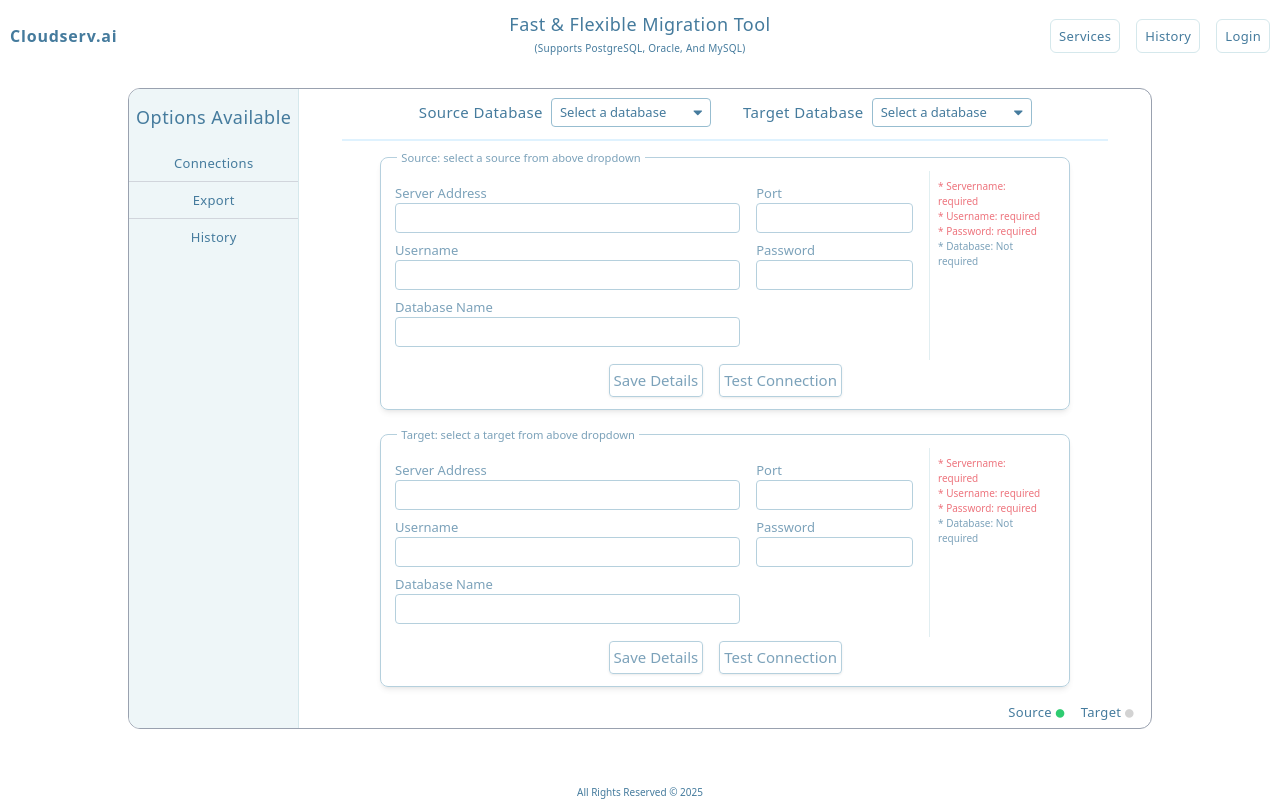
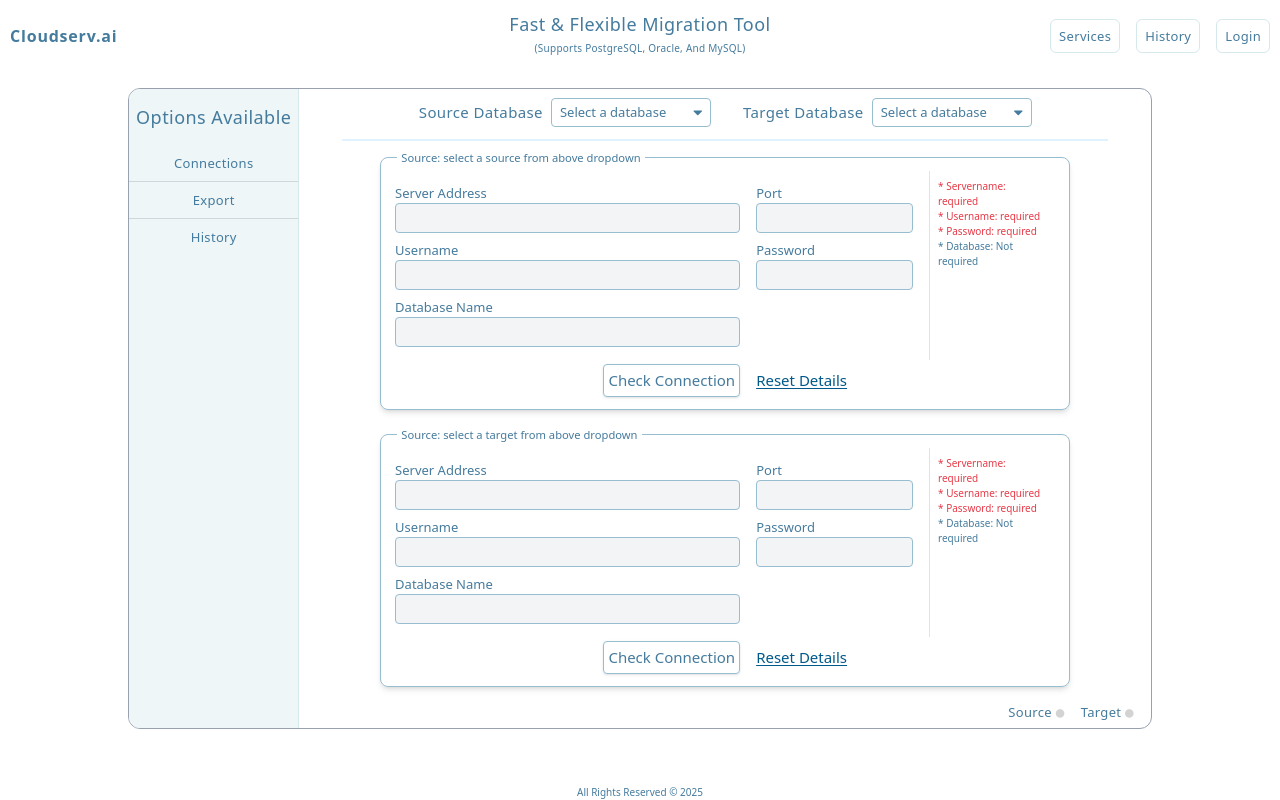
Before and after one commit to Nitishkumar28/db-migration, a React (Vite) app in the folder db_migration/frontend/: page /home/connections in a window 1280 px wide. Built offline with nearby package versions, Linux system fonts and the light colour scheme.

Commit message:
update: export UI(layout) completed 2

```diff
--- a/db_migration/frontend/src/base/InputBar.jsx
+++ b/db_migration/frontend/src/base/InputBar.jsx
@@ -5,25 +5,46 @@ import { themePalette } from "./colorPalette";
 
 const InputBar = ({ title, db_type, field, type = "text" }) => {
   const activeTheme = useUIStore((state) => state.theme);
-  const updateConnectionDetails = useDBStore((state) => state.updateConnectionDetails);
-  const connectionDetails = useDBStore(state => state.connectionDetails);
 
-  const connection = connectionDetails.find((conn) => conn.db_type === db_type);
-  const value = connection?.[field] || "";
+  const activeConnection = useDBStore(state => {
+    if(db_type === "source") {
+      return state.selectedSource
+    } else if (db_type === "target") {
+      return state.selectedTarget
+    }
+  })
+
+  const updateConnectionDetails = useDBStore((state) => {
+    if(db_type === "source") {
+      return state.updateSourceDetails
+    } else if (db_type === "target") {
+      return state.updateTargetDetails
+    }
+  });
+
+  const activeConnectionDetails = useDBStore(state => {
+    if(db_type === "source") {
+      return state.selectSourceDetails
+    } else if (db_type === "target") {
+      return state.selectTargetDetails
+    }
+  })
+
+  const value = activeConnectionDetails?.[field] || "";
 
   const handleChange = (e) => {
-    updateConnectionDetails(db_type, field, e.target.value);
+    updateConnectionDetails(field, e.target.value);
   }
 
   return (
-    <div className="flex flex-col justify-start items-start">
+    <div className={`flex flex-col justify-start items-start`}>
       <TextHolder text={title} size="small" weight="light" styles="select-none" />
       <input
         style={{ borderColor: themePalette[activeTheme].borderPrimary, fontSize: header_sizes.small }}
         type={type}
         value={value}
         onChange={e => handleChange(e)}
-        className="w-full outline-none border rounded px-2 py-1"
+        className={`w-full outline-none border rounded px-2 py-1 ${!activeConnection && "cursor-default bg-gray-100 pointer-events-none"}`}
       />
     </div>
   );
--- /dev/null
+++ b/db_migration/frontend/src/base/main/StatusLight.jsx
@@ -0,0 +1,18 @@
+import useUIStore from "../../store/uistore"
+import { header_sizes, header_weight } from "../Base";
+import { themePalette } from "../colorPalette";
+
+const StatusLight = ({text, status}) => {
+    const { theme } = useUIStore();
+
+    const greenLight = <i style={{color: themePalette[theme]?.success, fontSize: header_sizes.extrasmall}} className="fa fa-circle"></i>
+    const redLight = <i style={{color: themePalette[theme]?.error, fontSize: header_sizes.extrasmall}} className="fa fa-circle"></i>
+    const grayLight = <i style={{color: themePalette[theme]?.pending, fontSize: header_sizes.extrasmall}} className="fa fa-circle"></i>
+
+    const light = status === "success" ? greenLight : status === "idle" ? grayLight : redLight;
+    return (
+        <span className={`capitalize ${header_weight.light}`}>{text} {light}</span>
+    )
+}
+
+export default StatusLight;
--- a/db_migration/frontend/src/base/main/StatusOption.jsx
+++ /dev/null
@@ -1,16 +0,0 @@
-import useUIStore from "../../store/uistore"
-import { header_sizes, header_weight } from "../Base";
-import { themePalette } from "../colorPalette";
-
-const StatusOption = ({text, status}) => {
-    const activeTheme = useUIStore(state => state.theme);
-    const greenLight = <i style={{color: themePalette[activeTheme].success, fontSize: header_sizes.extrasmall}} className="fa fa-circle"></i>
-    const redLight = <i style={{color: themePalette[activeTheme].error, fontSize: header_sizes.extrasmall}} className="fa fa-circle"></i>
-    const grayLight = <i style={{color: themePalette[activeTheme].pending, fontSize: header_sizes.extrasmall}} className="fa fa-circle"></i>
-    const light = status === "connected" ? greenLight : status === "pending" ? grayLight : redLight;
-    return (
-        <span className={`capitalize ${header_weight.light}`}>{text} {light}</span>
-    )
-}
-
-export default StatusOption;
--- a/db_migration/frontend/src/components/Navbar.jsx
+++ b/db_migration/frontend/src/components/Navbar.jsx
@@ -1,7 +1,10 @@
 import { NavbarOption } from "../base/Base";
+import useDBStore from "../store/dbStore";
 import MainHeaderSection from "./MainHeaderSection";
 
 const Navbar = () => {
+  const selectedSource = useDBStore(state => state.selectedSource);
+  const selectedTarget = useDBStore(state => state.selectedTarget);
   return (
     <div className="flex justify-between items-center gap-1 w-full border-b-0 border-b-gray-200 px-2.5 py-3">
       <div className="w-[30%]">
--- a/db_migration/frontend/src/components/main/activeblock/Footer.jsx
+++ b/db_migration/frontend/src/components/main/activeblock/Footer.jsx
@@ -1,10 +1,12 @@
 import { header_sizes } from "../../../base/Base";
 import { themePalette } from "../../../base/colorPalette";
-import StatusOption from "../../../base/main/StatusOption";
+import StatusLight from "../../../base/main/StatusLight";
+import useDBStore from "../../../store/dbStore";
 import useUIStore from "../../../store/uistore";
 
 const Footer = () => {
   const activeTheme = useUIStore(state => state.theme);
+  const { selectSourceDetails, selectTargetDetails } = useDBStore();
 
   return (
     <footer
@@ -12,8 +14,8 @@ const Footer = () => {
       className="w-full border-t-0 px-[2%] tracking-wide leading-6"
     >
       <div className="w-full flex justify-end items-center gap-4 py-1">
-        <StatusOption text="Source" status="connected" />
-        <StatusOption text="Target" status="pending" />
+        <StatusLight text="Source" status={selectSourceDetails.status} />
+        <StatusLight text="Target" status={selectTargetDetails.status} />
       </div>
     </footer>
   );
--- a/db_migration/frontend/src/components/main/activeblock/connection/ConnectionBlock.jsx
+++ b/db_migration/frontend/src/components/main/activeblock/connection/ConnectionBlock.jsx
@@ -1,17 +1,20 @@
-import { useState } from "react";
+import { useEffect, useState } from "react";
 import { header_sizes } from "../../../../base/Base";
 import ConnectionHeader from "./Header";
 import DetailsBlock from "./DetailsBlock";
+import useDBStore from "../../../../store/dbStore";
 
 const ConnectionBlock = () => {
-  const [selectedSource, setSelectedSource] = useState("");
-  const [selectedTarget, setSelectedTarget] = useState("");
+  const {selectedSource, setSelectedSource} = useDBStore();
+  const {selectedTarget, setSelectedTarget} = useDBStore();
+
   const connectionHeaderProps = {
     selectedSource,
     selectedTarget,
     setSelectedSource,
     setSelectedTarget
   }
+
   return (
     <div
     style={{fontSize: header_sizes.normal}}
@@ -19,8 +22,12 @@ const ConnectionBlock = () => {
       <div className="w-full h-full flex flex-col justify-around items-center gap-4 divide-y-2 divide-sky-100 ">
         <ConnectionHeader {...connectionHeaderProps} />
         <div className="w-full h-full flex flex-col justify-start items-center gap-6">
-          <DetailsBlock title={`Source: ${selectedSource || "select a source from above dropdown"}`} db_type={selectedSource?.toLowerCase()} />
-          <DetailsBlock title={`Target: ${selectedTarget || "select a target from above dropdown"}`} db_type={selectedTarget?.toLowerCase()} />
+          <DetailsBlock title={`Source: ${selectedSource || "select a source from above dropdown"}`} db_type="source" />
+          <DetailsBlock title={`Source: ${selectedTarget || "select a target from above dropdown"}`} db_type="target" />
+
+          {/* <DetailsBlock title={`Source: ${selectedSource || "select a source from above dropdown"}`} db_type={selectedSource?.toLowerCase()} /> */}
+          {/* <DetailsBlock title={`Target: ${selectedTarget || "select a target from above dropdown"}`} db_type={selectedTarget?.toLowerCase()} /> */}
+
         </div>
       </div>
     </div>
--- a/db_migration/frontend/src/components/main/activeblock/connection/DetailsBlock.jsx
+++ b/db_migration/frontend/src/components/main/activeblock/connection/DetailsBlock.jsx
@@ -10,13 +10,13 @@ import { usePost } from "../../../../hooks/usePost";
 
 const FirstColumn = ({db_type}) => {
   return (
-        <div className="w-[55%] h-full py-[2%] flex flex-col justify-start items-between gap-2">
+    <div className="w-[55%] h-full py-[2%] flex flex-col justify-start items-between gap-2">
           <InputBar title="Server Address" field="server_address" db_type={db_type} />
           <InputBar title="Username" field="username" db_type={db_type} />
           <InputBar title="Database Name" field="database_name" db_type={db_type} />
         </div>
   )
-}
+  }
 
 const SecondColumn = ({db_type}) => {
   return (
@@ -27,28 +27,64 @@ const SecondColumn = ({db_type}) => {
   )
 }
 
-const DetailsBlock = ({ title, db_type }) => {
+const DetailsBlock = ({ db_type, title }) => {
+  const { post, data: result, loading: posting, error: postError } = usePost(checkConnectionURL);
+  const {connectionDetails} = useDBStore();
   const activeTheme = useUIStore((state) => state.theme);
-  const connectionDetails = useDBStore(state => state.connectionDetails);
-  const { post, data: result, loading: posting, error: postError } = usePost(checkConnectionURL);
+    const activeConnection = useDBStore(state => {
+    if(db_type === "source") {
+      return state.selectedSource
+    } else if (db_type === "target") {
+      return state.selectedTarget
+    }
+  })
+  const activeConnectionDetails = useDBStore(state => {
+    if(db_type === "source") {
+      return state.selectSourceDetails
+    } else if (db_type === "target") {
+      return state.selectTargetDetails
+    }
+  })
+    const setConnectionDetails = useDBStore((state) => {
+    if(db_type === "source") {
+      return state.setSelectedSourceDetails
+    } else if (db_type === "target") {
+      return state.setSelectedTargetDetails
+    }
+  });
+
+    const updateConnectionDetails = useDBStore((state) => {
+    if(db_type === "source") {
+      return state.updateSourceDetails
+    } else if (db_type === "target") {
+      return state.updateTargetDetails
+    }
+  });
+
+  const handleReset = () => {
+    const current = connectionDetails.find(conn => conn.db_type === activeConnection.toLowerCase());
+    setConnectionDetails(current || {});
+  }
+
 
   const handlePost = async () => {
-    const postData = connectionDetails.find(conn => conn.db_type === db_type)
-    console.log(connectionDetails)
-    if (!postData) return console.warn("No matching connection found for", db_type);
+    console.log(activeConnectionDetails)
+    if (!activeConnectionDetails) return console.warn("No matching connection found for", db_type);
     try {
       const status = "success" // await post(postData);
+      updateConnectionDetails("status", status)
       console.log('Post successful:', status);
     } catch (err) {
+      const status = "failed"
       console.error('Post failed:', err.message);
+      updateConnectionDetails("status", status)
     }
   };
-
 
   return (
     <div
       style={{ borderColor: themePalette[activeTheme].borderPrimary }}
-      className={`relative border rounded-lg shadow-md w-[90%] h-[60%] flex flex-col justify-center items-center gap-1 py-3 ${!db_type && "opacity-70 pointer-events-none"}`}>
+      className={`relative border rounded-lg shadow-md w-[90%] h-[60%] flex flex-col justify-center items-center gap-1 py-3`}>
       <Legend title={title} />
       <div className={`w-full h-fit flex justify-around items-center gap-4 px-[2%]`}>
         <FirstColumn db_type={db_type} />
@@ -56,14 +92,17 @@ const DetailsBlock = ({ title, db_type }) => {
         <WarningMessages />
       </div>
       <div className="flex justify-center items-center gap-4">
-        <BaseButton
-        onClick={() => handlePost()}
-        text={posting ? "saving...": "save details"}
-        styles="bg-green-50" />
-        <BaseButton text="test connection" styles="bg-sky-50" />
+        <BaseButton onClick={() => handlePost()} text={posting ? "checking...": "check connection"} styles="bg-sky-50" />
+        <span onClick={() => handleReset()} className="underline underline-offset-2 text-sky-800 font-extralight cursor-pointer capitalize">reset details</span>
       </div>
     </div>
   );
 };
 
 export default DetailsBlock;
+
+/*
+
+
+
+*/
--- a/db_migration/frontend/src/components/main/activeblock/connection/Header.jsx
+++ b/db_migration/frontend/src/components/main/activeblock/connection/Header.jsx
@@ -1,4 +1,6 @@
+import { useEffect } from "react";
 import DropdownBlock from "../../../../base/DropdownBlock";
+import useDBStore from "../../../../store/dbStore";
 
 const ConnectionHeader = ({
   selectedSource,
@@ -7,6 +9,21 @@ const ConnectionHeader = ({
   setSelectedTarget,
 }) => {
   const dbOptions = ["MySQL", "PostgreSQL", "Oracle"];
+  const {selectSourceDetails, selectTargetDetails, setSelectedSourceDetails, setSelectedTargetDetails, connectionDetails} = useDBStore();
+
+  useEffect(() => {
+    if (selectedSource !== "") {
+      const current = connectionDetails.find(conn => conn.db_type === selectedSource?.toLowerCase())
+      setSelectedSourceDetails(current);
+    }
+
+    if (selectedTarget !== "") {
+      const current = connectionDetails.find(conn => conn.db_type === selectedTarget?.toLowerCase())
+      console.log(`inside header.jsx ${selectedTarget} ${current}`)
+      setSelectedTargetDetails(current)
+    }
+  }, [selectedSource, selectedTarget])
+
   return (
     <header className="w-full flex justify-center items-center gap-8 pb-3">
       <DropdownBlock
--- a/db_migration/frontend/src/store/dbStore.js
+++ b/db_migration/frontend/src/store/dbStore.js
@@ -1,9 +1,25 @@
 import { create } from 'zustand';
 import { initialConnections } from './index';
+import { persist } from 'zustand/middleware';
 
-const useDBStore = create((set, get) => ({
+const initialConnectionDetails = {
+    db_type: "",
+    server_address: "",
+    username: "",
+    password: "",
+    port: "",
+    database_name: "",
+    status: "idle"
+  }
+
+  const useDBStore = create(
+    persist(
+      (set) => ({
     selectedSource: "",
     selectedTarget: "",
+    selectSourceDetails: initialConnectionDetails,
+    selectTargetDetails: initialConnectionDetails,
+
     connectionDetails: initialConnections,
 
     setSelectedSource: (source) => {
@@ -18,15 +34,40 @@ const useDBStore = create((set, get) => ({
         }))
     },
 
-  createConnection: (newConnection) => {
-    set((state) => ({
-      connectionDetails: [...state.connectionDetails, newConnection]
-    }));
-  },
+    setSelectedSourceDetails: (newSourceDetails) => {
+        set(() => ({
+            selectSourceDetails: newSourceDetails
+        }))
+    },
 
-  readConnection: (db_type) => {
-    return get().connectionDetails.find((conn) => conn.db_type === db_type);
-  },
+      setSelectedTargetDetails: (newTargetDetails) => {
+        set(() => ({
+            selectTargetDetails: newTargetDetails
+        }))
+    },
+
+    updateSourceDetails: (field, value) => {
+      set((state) => ({
+        selectSourceDetails: {...state.selectSourceDetails, [field]: value }
+      }));
+    },
+
+    updateTargetDetails: (field, value) => {
+      set((state) => ({
+        selectTargetDetails: {...state.selectTargetDetails, [field]: value }
+      }));
+    },
+
+
+    readConnection: (db_type) => {
+      return connectionDetails.find((conn) => conn.db_type === db_type);
+    },
+
+    createConnection: (newConnection) => {
+      set((state) => ({
+        connectionDetails: [...state.connectionDetails, newConnection]
+      }));
+    },
 
   updateConnectionDetails: (db_type, field, value) => {
     set((state) => ({
@@ -45,6 +86,6 @@ const useDBStore = create((set, get) => ({
       )
     }));
   }
-}));
+  })));
 
 export default useDBStore;
```
Also changed, not shown: db_migration/frontend/src/base/DropdownBlock.jsx (+76 -31 lines), db_migration/frontend/src/store/index.js (+9 -3 lines).
